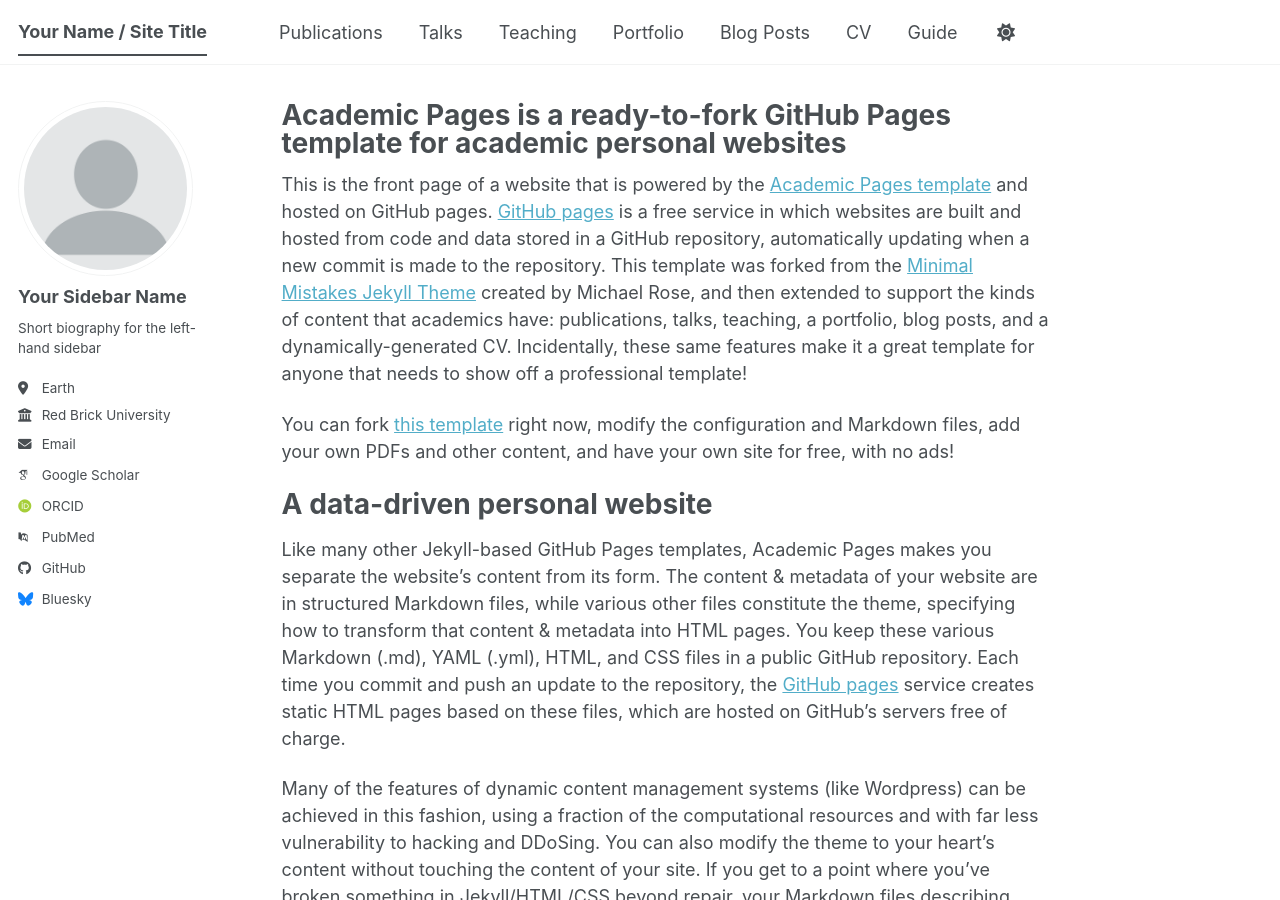
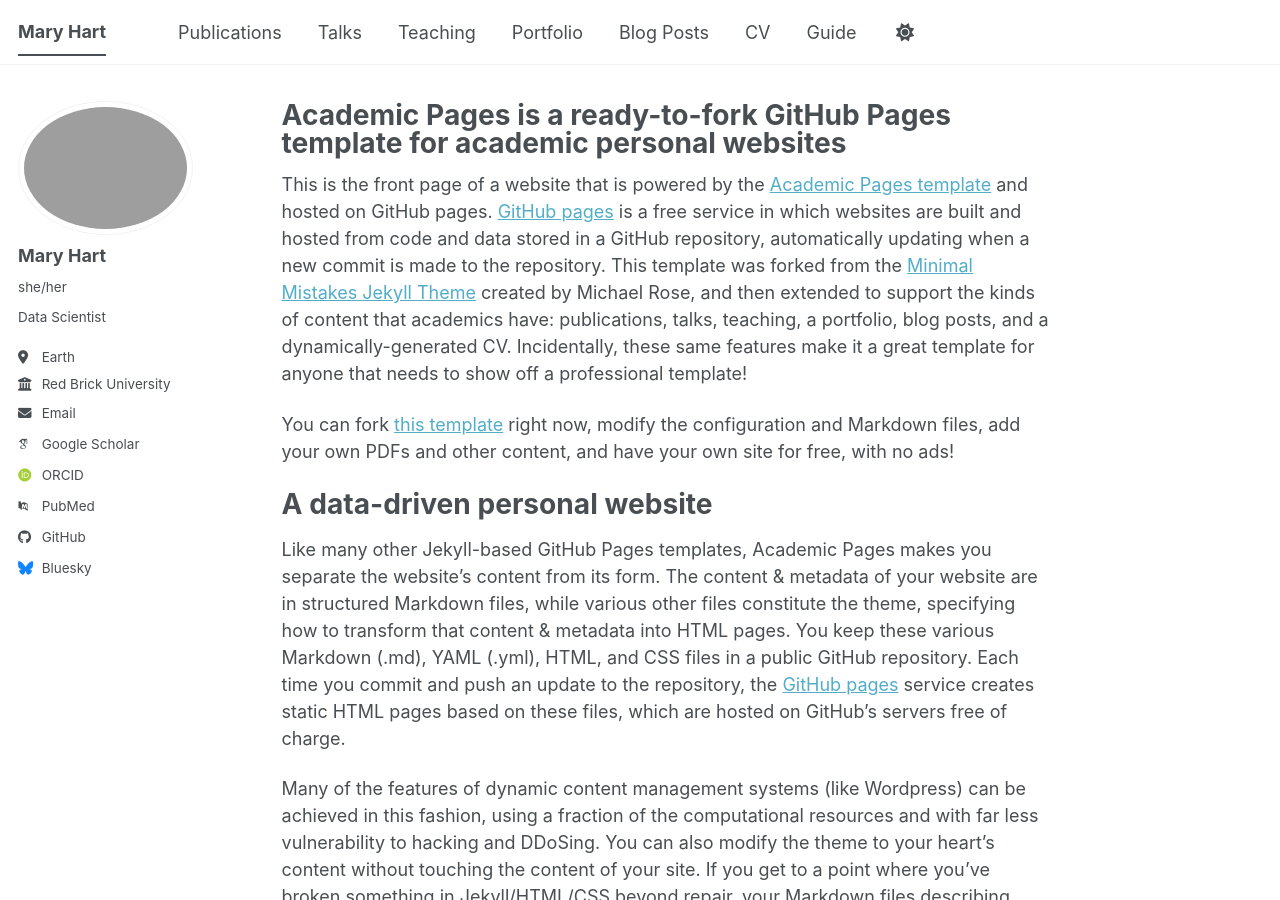
Before and after one commit to maryh-1/maryh-1.github.io, a Jekyll site: the page built from _pages/about.md, in a window 1280 px wide and 900 px high. Built offline with Jekyll 4.4.1, drawn with Linux system fonts in a browser that asks for light colours; some web fonts are replaced; a script bundle is joined from its source files by our own code; library files that are not in the unit come from our copies.

Commit message:
Update _config.yml

```diff
--- a/_config.yml
+++ b/_config.yml
@@ -9,24 +9,24 @@
 # Basic Site Settings
 locale                   : "en-US"
 site_theme               : "default" # The available themes options are "default", "air", "sunrise", "mint", "dirt" and "contrast"
-title                    : "Your Name / Site Title"
+title                    : "Mary Hart"
 title_separator          : "-"
 name                     : &name "Your Name"
-description              : &description "Your Name's academic portfolio"   # Update this with a general description of your site, this is the default if not overridden by a page
-url                      : https://academicpages.github.io # The base hostname & protocol for your site e.g. "https://[your GitHub username].github.io",
+description              : &description "Mary Hart's Portfolio Website"   # Update this with a general description of your site, this is the default if not overridden by a page
+url                      : https://maryh-1.github.io # The base hostname & protocol for your site e.g. "https://[your GitHub username].github.io",
                                                            # or if you already have some other page hosted on Github then use "https://[your GitHub username].github.io/[Your Repo Name]"
 baseurl                  : "" # the subpath of your site, e.g. "/blog"
-repository               : "academicpages/academicpages.github.io"
+repository               : "maryh-1/maryh-1.github.io"
 
 # Site Author - The following control what appear as part of the author content on the side bar.
 #               If a field is blank the icon and link will not appear, otherwise it will be shown.
 #               Additional customization can be done by editing /_includes/author-profile.html
 author:
   # Biographic information
-  avatar           : "profile.png"
-  name             : "Your Sidebar Name"
-  pronouns         : # example: "she/her"
-  bio              : "Short biography for the left-hand sidebar"
+  avatar           : "/assets/image/portrait.png"
+  name             : "Mary Hart"
+  pronouns         : "she/her" # example: "she/her"
+  bio              : "Data Scientist"
   location         : "Earth"
   employer         : "Red Brick University"
   uri              : # URL
```
